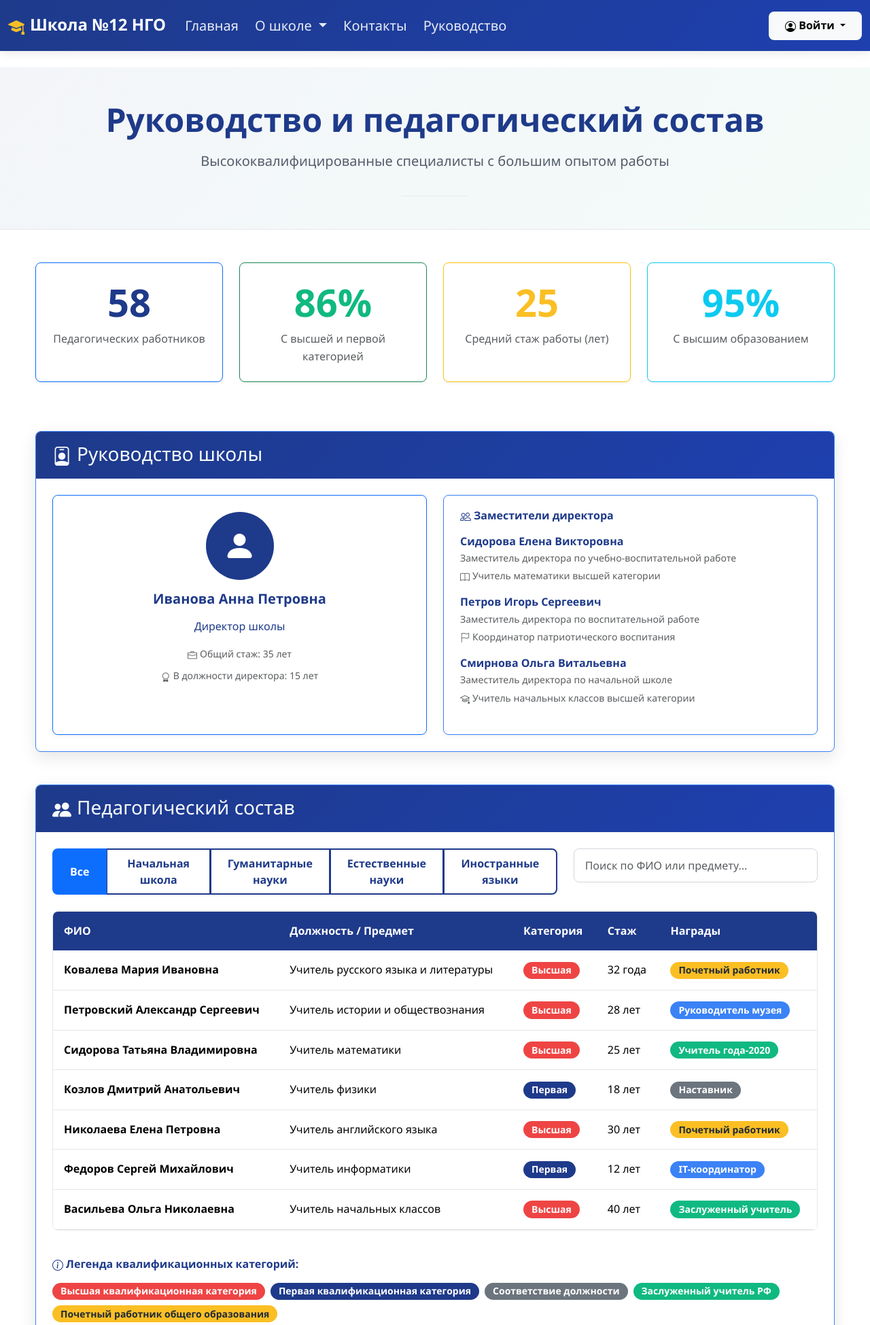
After one commit to BadBemir/school-website, a PHP site: page /team.php in a window 1280 px wide. The commit adds this page. Shown: the top 1949 px of the page at 68% size. Run offline with PHP 8.4, Linux system fonts and the light colour scheme.

Commit message:
add team.php

```diff
--- a/header.php
+++ b/header.php
@@ -40,6 +40,10 @@
 
           <li class="nav-item">
             <a class="nav-link" href="contact.php">Контакты</a>
+          </li>
+
+          <li class="nav-item">
+            <a class="nav-link" href="team.php">Руководство</a>
           </li>
 
         </ul>
--- /dev/null
+++ b/team.php
@@ -0,0 +1,330 @@
+<?php
+session_start();
+require_once "config.php";
+
+$general_success = getSuccess();
+$general_error = getError();
+?>
+
+<!doctype html>
+<html lang="en">
+  <head>
+    <meta charset="utf-8">
+    <meta name="viewport" content="width=device-width, initial-scale=1">
+    <title>Школа 12 - Руководство и педагоги</title>
+    <link href="https://cdn.jsdelivr.net/npm/bootstrap@5.3.3/dist/css/bootstrap.min.css" rel="stylesheet" integrity="sha384-QWTKZyjpPEjISv5WaRU9OFeRpok6YctnYmDr5pNlyT2bRjXh0JMhjY6hW+ALEwIH" crossorigin="anonymous">
+    <link rel="stylesheet" href="https://cdn.jsdelivr.net/npm/bootstrap-icons@1.10.0/font/bootstrap-icons.css">
+    <link rel="stylesheet" href="css/main.css">
+  </head>
+
+  <body>
+
+    <?php require_once "header.php"?>
+
+    <main>
+      <!-- Hero Section -->
+      <section class="hero-section mt-4" style="padding: 3rem 0;">
+        <div class="container">
+          <div class="text-center hero-content">
+            <h1 class="display-4 fw-bold mb-3">Руководство и педагогический состав</h1>
+            <p class="lead" style="font-size: 1.25rem; opacity: 0.95;">Высококвалифицированные специалисты с большим опытом работы</p>
+            <div class="border-bottom border-white mx-auto" style="width: 100px; height: 4px; border-radius: 2px; opacity: 0.8;"></div>
+          </div>
+        </div>
+      </section>
+
+      <div class="container my-5">
+        <!-- Статистика -->
+        <div class="row mb-5">
+          <div class="col-md-3 col-6 mb-4">
+            <div class="card text-center border-primary shadow-sm h-100">
+              <div class="card-body">
+                <div class="display-4 fw-bold text-primary mb-2">58</div>
+                <p class="card-text text-muted">Педагогических работников</p>
+              </div>
+            </div>
+          </div>
+          <div class="col-md-3 col-6 mb-4">
+            <div class="card text-center border-success shadow-sm h-100">
+              <div class="card-body">
+                <div class="display-4 fw-bold text-success mb-2">86%</div>
+                <p class="card-text text-muted">С высшей и первой категорией</p>
+              </div>
+            </div>
+          </div>
+          <div class="col-md-3 col-6 mb-4">
+            <div class="card text-center border-warning shadow-sm h-100">
+              <div class="card-body">
+                <div class="display-4 fw-bold text-warning mb-2">25</div>
+                <p class="card-text text-muted">Средний стаж работы (лет)</p>
+              </div>
+            </div>
+          </div>
+          <div class="col-md-3 col-6 mb-4">
+            <div class="card text-center border-info shadow-sm h-100">
+              <div class="card-body">
+                <div class="display-4 fw-bold text-info mb-2">95%</div>
+                <p class="card-text text-muted">С высшим образованием</p>
+              </div>
+            </div>
+          </div>
+        </div>
+
+        <!-- Руководство школы -->
+        <div class="card mb-5 shadow-lg">
+          <div class="card-header bg-primary text-white">
+            <h3 class="mb-0"><i class="bi bi-person-badge me-2"></i>Руководство школы</h3>
+          </div>
+          <div class="card-body p-4">
+            <div class="row g-4">
+              <!-- Директор -->
+              <div class="col-md-6">
+                <div class="card h-100 border-primary">
+                  <div class="card-body text-center">
+                    <div class="bg-primary rounded-circle d-inline-flex align-items-center justify-content-center mb-3" style="width: 100px; height: 100px;">
+                      <i class="bi bi-person-fill text-white" style="font-size: 3rem;"></i>
+                    </div>
+                    <h5 class="card-title fw-bold">Иванова Анна Петровна</h5>
+                    <p class="text-primary mb-2">Директор школы</p>
+                    <div class="mb-3">
+                    </div>
+                    <p class="text-muted small mb-2"><i class="bi bi-briefcase me-1"></i>Общий стаж: 35 лет</p>
+                    <p class="text-muted small"><i class="bi bi-award me-1"></i>В должности директора: 15 лет</p>
+                  </div>
+                </div>
+              </div>
+
+              <!-- Заместители -->
+              <div class="col-md-6">
+                <div class="card h-100">
+                  <div class="card-body">
+                    <h6 class="card-subtitle mb-3 text-primary fw-bold"><i class="bi bi-people me-1"></i>Заместители директора</h6>
+
+                    <div class="mb-3">
+                      <h6 class="fw-bold mb-1">Сидорова Елена Викторовна</h6>
+                      <p class="text-muted small mb-1">Заместитель директора по учебно-воспитательной работе</p>
+                      <p class="text-muted small"><i class="bi bi-book me-1"></i>Учитель математики высшей категории</p>
+                    </div>
+
+                    <div class="mb-3">
+                      <h6 class="fw-bold mb-1">Петров Игорь Сергеевич</h6>
+                      <p class="text-muted small mb-1">Заместитель директора по воспитательной работе</p>
+                      <p class="text-muted small"><i class="bi bi-flag me-1"></i>Координатор патриотического воспитания</p>
+                    </div>
+
+                    <div>
+                      <h6 class="fw-bold mb-1">Смирнова Ольга Витальевна</h6>
+                      <p class="text-muted small mb-1">Заместитель директора по начальной школе</p>
+                      <p class="text-muted small"><i class="bi bi-mortarboard me-1"></i>Учитель начальных классов высшей категории</p>
+                    </div>
+                  </div>
+                </div>
+              </div>
+            </div>
+          </div>
+        </div>
+
+        <!-- Педагогический состав -->
+        <div class="card mb-5 shadow-lg">
+          <div class="card-header bg-primary text-white">
+            <h3 class="mb-0"><i class="bi bi-people-fill me-2"></i>Педагогический состав</h3>
+          </div>
+          <div class="card-body p-4">
+            <!-- Фильтры -->
+            <div class="row mb-4">
+              <div class="col-md-8">
+                <div class="btn-group" role="group">
+                  <button type="button" class="btn btn-outline-primary active">Все</button>
+                  <button type="button" class="btn btn-outline-primary">Начальная школа</button>
+                  <button type="button" class="btn btn-outline-primary">Гуманитарные науки</button>
+                  <button type="button" class="btn btn-outline-primary">Естественные науки</button>
+                  <button type="button" class="btn btn-outline-primary">Иностранные языки</button>
+                </div>
+              </div>
+              <div class="col-md-4">
+                <input type="text" class="form-control" placeholder="Поиск по ФИО или предмету...">
+              </div>
+            </div>
+
+            <!-- Таблица учителей -->
+            <div class="table-responsive">
+              <table class="table table-hover">
+                <thead>
+                  <tr>
+                    <th>ФИО</th>
+                    <th>Должность / Предмет</th>
+                    <th>Категория</th>
+                    <th>Стаж</th>
+                    <th>Награды</th>
+                  </tr>
+                </thead>
+                <tbody>
+                  <tr>
+                    <td><strong>Ковалева Мария Ивановна</strong></td>
+                    <td>Учитель русского языка и литературы</td>
+                    <td><span class="badge bg-danger">Высшая</span></td>
+                    <td>32 года</td>
+                    <td><span class="badge bg-warning">Почетный работник</span></td>
+                  </tr>
+                  <tr>
+                    <td><strong>Петровский Александр Сергеевич</strong></td>
+                    <td>Учитель истории и обществознания</td>
+                    <td><span class="badge bg-danger">Высшая</span></td>
+                    <td>28 лет</td>
+                    <td><span class="badge bg-info">Руководитель музея</span></td>
+                  </tr>
+                  <tr>
+                    <td><strong>Сидорова Татьяна Владимировна</strong></td>
+                    <td>Учитель математики</td>
+                    <td><span class="badge bg-danger">Высшая</span></td>
+                    <td>25 лет</td>
+                    <td><span class="badge bg-success">Учитель года-2020</span></td>
+                  </tr>
+                  <tr>
+                    <td><strong>Козлов Дмитрий Анатольевич</strong></td>
+                    <td>Учитель физики</td>
+                    <td><span class="badge bg-primary">Первая</span></td>
+                    <td>18 лет</td>
+                    <td><span class="badge bg-secondary">Наставник</span></td>
+                  </tr>
+                  <tr>
+                    <td><strong>Николаева Елена Петровна</strong></td>
+                    <td>Учитель английского языка</td>
+                    <td><span class="badge bg-danger">Высшая</span></td>
+                    <td>30 лет</td>
+                    <td><span class="badge bg-warning">Почетный работник</span></td>
+                  </tr>
+                  <tr>
+                    <td><strong>Федоров Сергей Михайлович</strong></td>
+                    <td>Учитель информатики</td>
+                    <td><span class="badge bg-primary">Первая</span></td>
+                    <td>12 лет</td>
+                    <td><span class="badge bg-info">IT-координатор</span></td>
+                  </tr>
+                  <tr>
+                    <td><strong>Васильева Ольга Николаевна</strong></td>
+                    <td>Учитель начальных классов</td>
+                    <td><span class="badge bg-danger">Высшая</span></td>
+                    <td>40 лет</td>
+                    <td><span class="badge bg-success">Заслуженный учитель</span></td>
+                  </tr>
+                </tbody>
+              </table>
+            </div>
+
+            <!-- Легенда -->
+            <div class="mt-4">
+              <h6 class="mb-3"><i class="bi bi-info-circle me-1"></i>Легенда квалификационных категорий:</h6>
+              <div class="d-flex flex-wrap gap-2">
+                <span class="badge bg-danger">Высшая квалификационная категория</span>
+                <span class="badge bg-primary">Первая квалификационная категория</span>
+                <span class="badge bg-secondary">Соответствие должности</span>
+                <span class="badge bg-success">Заслуженный учитель РФ</span>
+                <span class="badge bg-warning">Почетный работник общего образования</span>
+              </div>
+            </div>
+          </div>
+        </div>
+
+        <!-- Методические объединения -->
+        <div class="card shadow-lg">
+          <div class="card-header bg-primary text-white">
+            <h3 class="mb-0"><i class="bi bi-diagram-3 me-2"></i>Методические объединения</h3>
+          </div>
+          <div class="card-body p-4">
+            <div class="row g-4">
+              <div class="col-md-4">
+                <div class="card h-100 border-success">
+                  <div class="card-header bg-success text-white">
+                    <h5 class="mb-0"><i class="bi bi-journal-text me-2"></i>МО начальных классов</h5>
+                  </div>
+                  <div class="card-body">
+                    <p class="card-text">15 педагогов</p>
+                    <p class="card-text small text-muted">Руководитель: Васильева О.Н.</p>
+                    <ul class="small">
+                      <li>Инновационные технологии обучения</li>
+                      <li>Преемственность ДОУ-школа</li>
+                      <li>Развивающее обучение</li>
+                    </ul>
+                  </div>
+                </div>
+              </div>
+
+              <div class="col-md-4">
+                <div class="card h-100 border-primary">
+                  <div class="card-header bg-primary text-white">
+                    <h5 class="mb-0"><i class="bi bi-book me-2"></i>МО гуманитарного цикла</h5>
+                  </div>
+                  <div class="card-body">
+                    <p class="card-text">12 педагогов</p>
+                    <p class="card-text small text-muted">Руководитель: Ковалева М.И.</p>
+                    <ul class="small">
+                      <li>Патриотическое воспитание</li>
+                      <li>Краеведческая работа</li>
+                      <li>Проектная деятельность</li>
+                    </ul>
+                  </div>
+                </div>
+              </div>
+
+              <div class="col-md-4">
+                <div class="card h-100 border-warning">
+                  <div class="card-header bg-warning text-white">
+                    <h5 class="mb-0"><i class="bi bi-calculator me-2"></i>МО естественных наук</h5>
+                  </div>
+                  <div class="card-body">
+                    <p class="card-text">10 педагогов</p>
+                    <p class="card-text small text-muted">Руководитель: Сидорова Т.В.</p>
+                    <ul class="small">
+                      <li>STEM-образование</li>
+                      <li>Олимпиадная подготовка</li>
+                      <li>Цифровые лаборатории</li>
+                    </ul>
+                  </div>
+                </div>
+              </div>
+            </div>
+          </div>
+        </div>
+      </div>
+    </main>
+
+    <?php require_once "footer.php"?>
+
+    <script src="https://cdn.jsdelivr.net/npm/bootstrap@5.3.3/dist/js/bootstrap.bundle.min.js" integrity="sha384-YvpcrYf0tY3lHB60NNkmXc5s9fDVZLESaAA55NDzOxhy9GkcIdslK1eN7N6jIeHz" crossorigin="anonymous"></script>
+    <script>
+      // Простой поиск по таблице
+      document.addEventListener('DOMContentLoaded', function() {
+        const searchInput = document.querySelector('input[type="text"]');
+        const tableRows = document.querySelectorAll('table tbody tr');
+
+        if (searchInput) {
+          searchInput.addEventListener('input', function() {
+            const searchTerm = this.value.toLowerCase();
+
+            tableRows.forEach(row => {
+              const text = row.textContent.toLowerCase();
+              if (text.includes(searchTerm)) {
+                row.style.display = '';
+              } else {
+                row.style.display = 'none';
+              }
+            });
+          });
+        }
+
+        // Переключение фильтров
+        const filterButtons = document.querySelectorAll('.btn-group .btn');
+        filterButtons.forEach(button => {
+          button.addEventListener('click', function() {
+            filterButtons.forEach(btn => btn.classList.remove('active'));
+            this.classList.add('active');
+
+            const filter = this.textContent;
+            // Здесь можно добавить логику фильтрации
+          });
+        });
+      });
+    </script>
+  </body>
+</html>
```
Also changed, not shown: index.php (+1 -7 lines).
